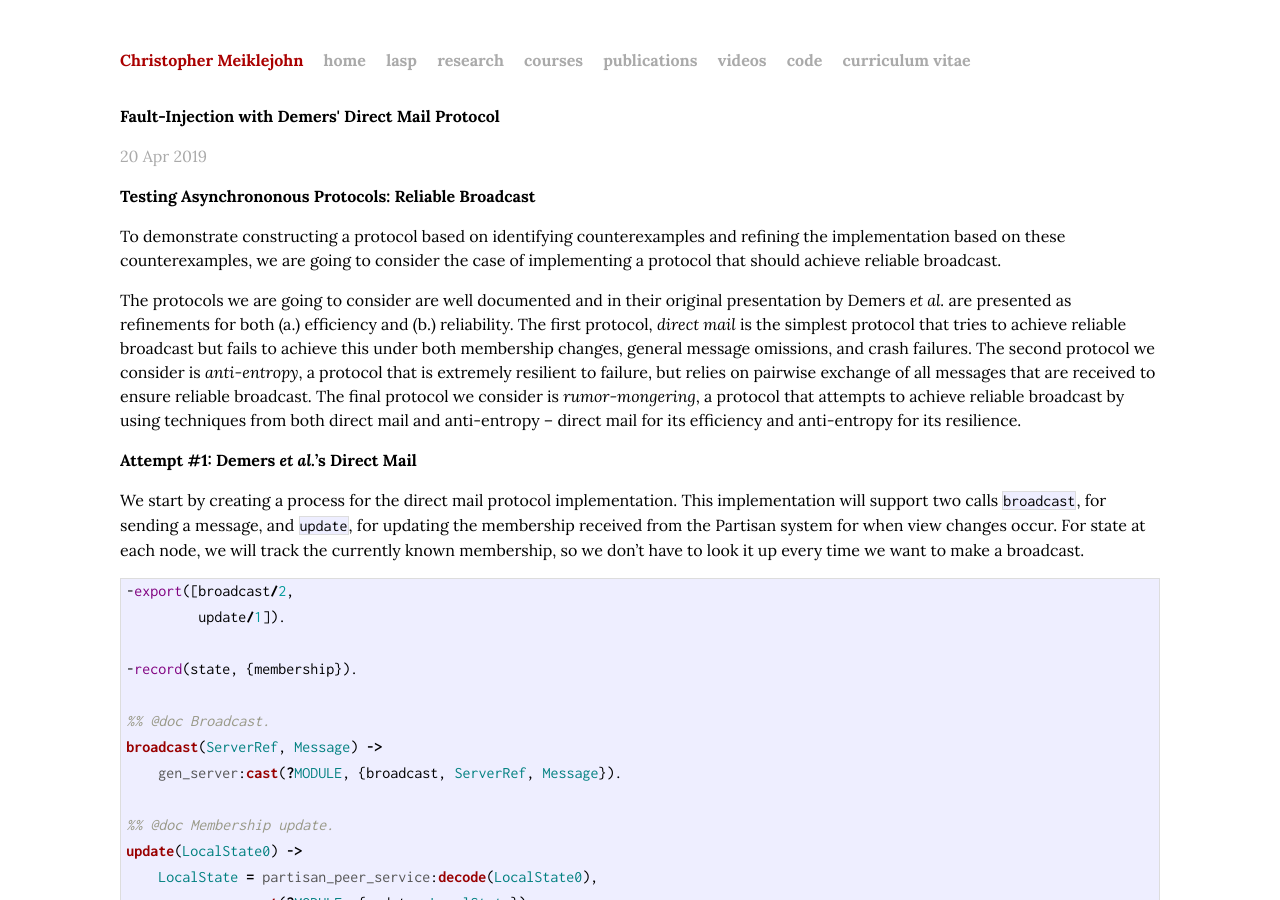
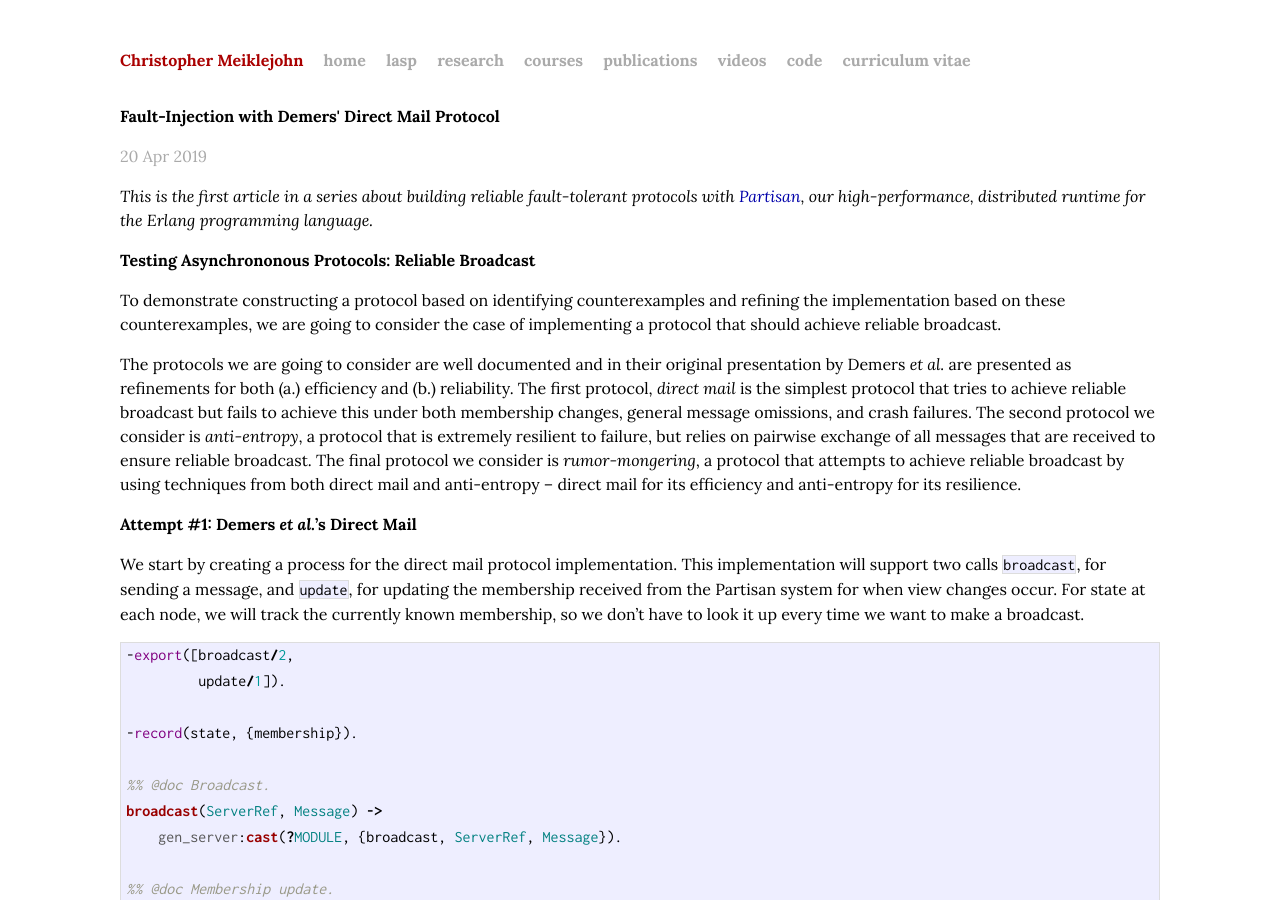
Before and after one commit to cmeiklejohn/cmeiklejohn.github.io, a Jekyll site: the page built from _posts/2019-04-20-fault-injection-1.markdown, in a window 1280 px wide and 900 px high. Built offline with Jekyll 4.4.1, drawn with Linux system fonts in a browser that asks for light colours; some web fonts are replaced.

Commit message:
prototyping new article

```diff
--- a/_posts/2019-04-20-fault-injection-1.markdown
+++ b/_posts/2019-04-20-fault-injection-1.markdown
@@ -5,6 +5,8 @@ date:   2019-04-20 00:00:00 -0000
 categories: erlang lasp
 group: Partisan
 ---
+
+*This is the first article in a series about building reliable fault-tolerant protocols with [Partisan](http://partisan.cloud), our high-performance, distributed runtime for the Erlang programming language.*
 
 ## Testing Asynchrononous Protocols: Reliable Broadcast
 To demonstrate constructing a protocol based on identifying counterexamples and refining the implementation based on these counterexamples, we are going to consider the case of implementing a protocol that should achieve reliable broadcast.
```
